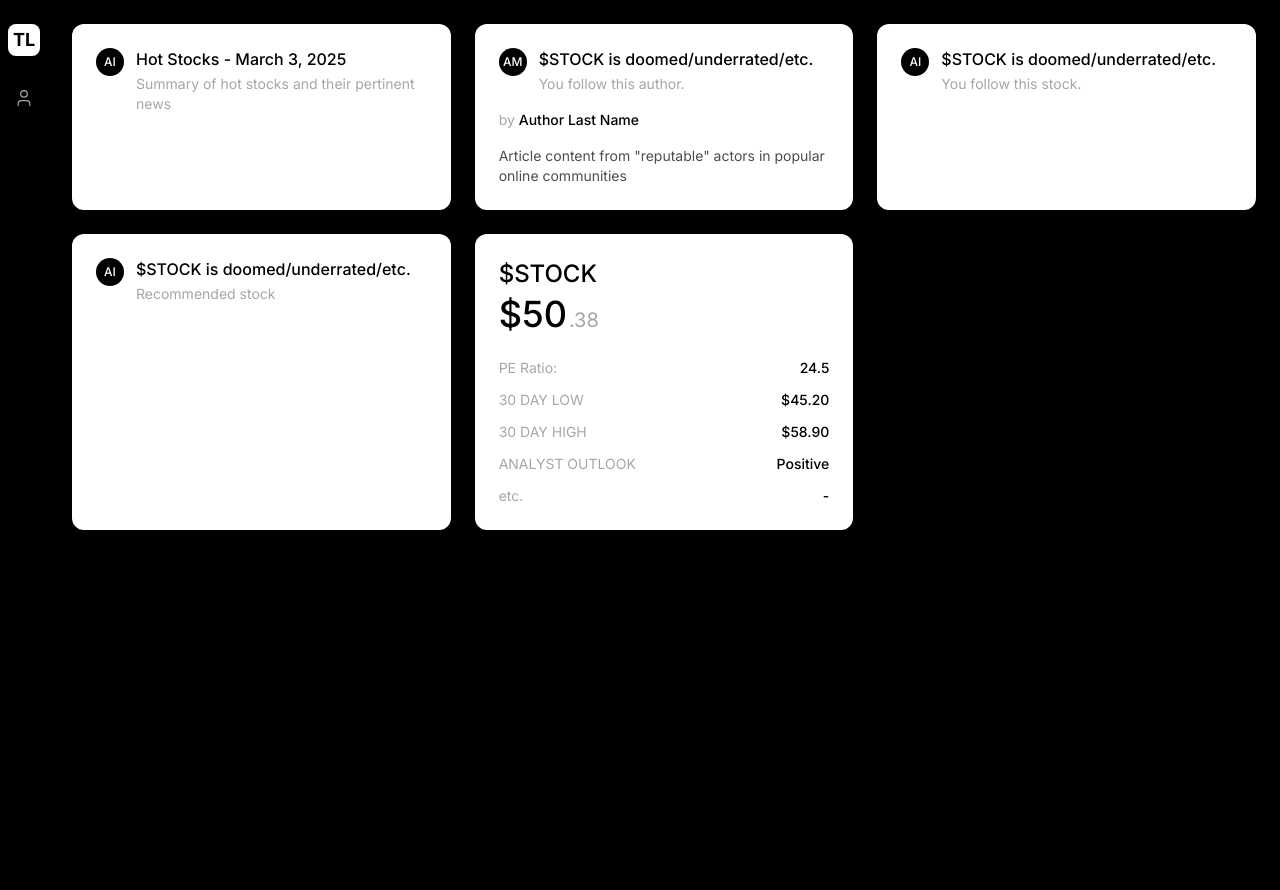
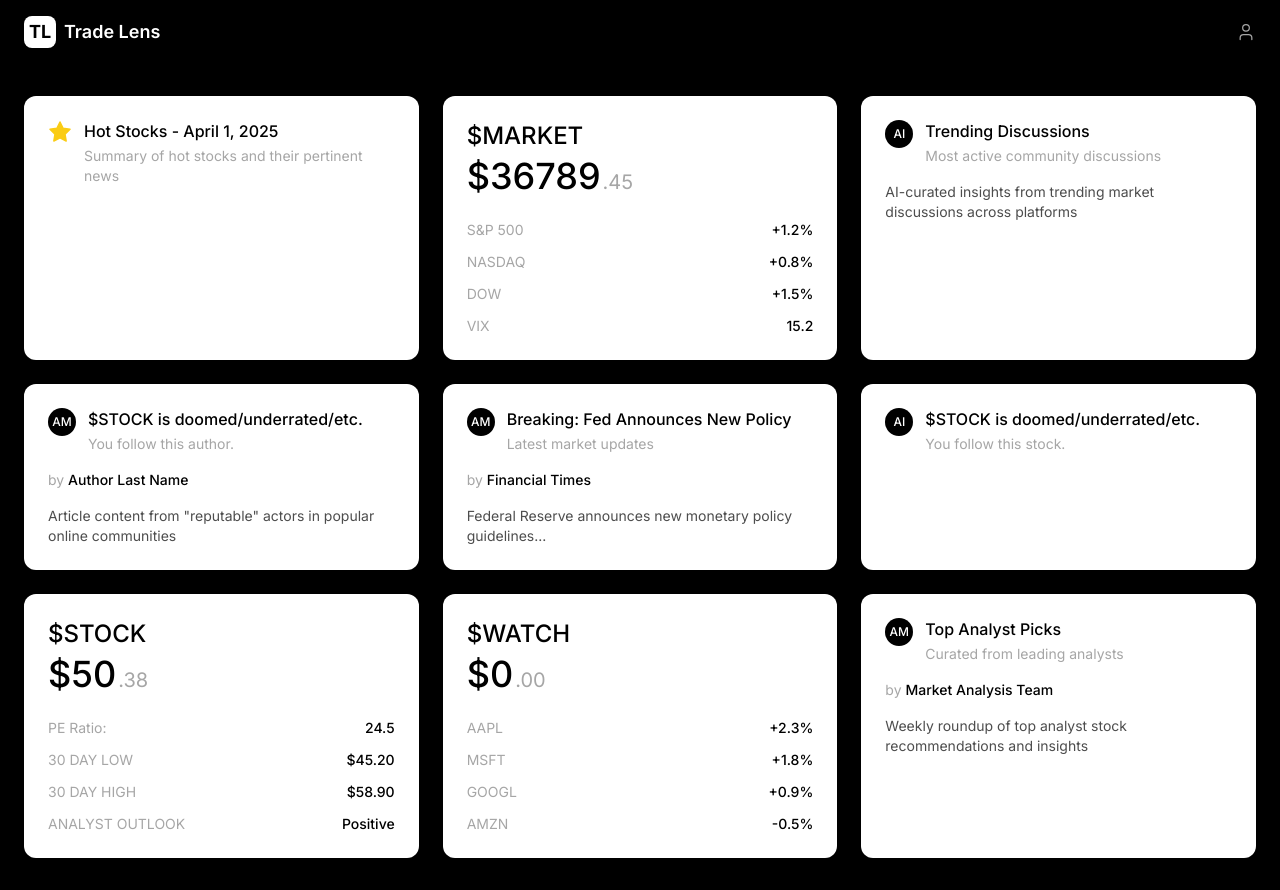
Before and after one commit to sid8285/tradelens, a Next.js app: page / in a window 1280 px wide. Before the commit the page ends 800 px from the top, so only its background shows below. Built offline with nearby package versions, Linux system fonts and the light colour scheme.

Commit message:
Detailed stock page and styling

```diff
--- /dev/null
+++ b/app/components/Header.tsx
@@ -0,0 +1,25 @@
+import Link from 'next/link'
+import { User } from 'lucide-react'
+import Logo from './Logo'
+
+export default function Header() {
+  return (
+    <header className="bg-black">
+      <div className="max-w-7xl mx-auto px-6 py-4">
+        <div className="flex items-center justify-between">
+          <Logo />
+          <Link
+            href="/account"
+            className="group w-5 h-5 flex items-center justify-center"
+          >
+            <User
+              className="w-full h-full text-gray-400 group-hover:text-white transition-colors duration-200"
+              strokeWidth={1.5}
+            />
+            <span className="sr-only">Account</span>
+          </Link>
+        </div>
+      </div>
+    </header>
+  )
+}
--- a/app/components/Navigation.tsx
+++ b/app/components/Navigation.tsx
@@ -1,14 +1,10 @@
 import Link from 'next/link'
 import { User } from 'lucide-react'
-import Logo from './Logo'
 
 export default function Navigation() {
   return (
     <nav className="fixed top-0 left-0 w-12 h-screen bg-black flex flex-col items-center pt-6">
       <div className="flex flex-col items-center space-y-8">
-        <div className="w-8 h-8 bg-white rounded-lg flex items-center justify-center">
-          <span className="text-black font-bold text-lg">TL</span>
-        </div>
         <Link
           href="/account"
           className="group w-5 h-5 flex items-center justify-center"
--- a/app/components/StockInsightCard.tsx
+++ b/app/components/StockInsightCard.tsx
@@ -1,5 +1,6 @@
 import Link from 'next/link'
 import Badge from './Badge';
+import { Star } from 'lucide-react';
 
 interface StockInsightCardProps {
   type: 'article' | 'community' | 'stats';
@@ -35,7 +36,11 @@ export default function StockInsightCard({
       {(type === 'article' || type === 'community') && (
         <div className="space-y-4">
           <div className="flex items-start gap-3">
-            {source && <Badge type={source.type} />}
+            {isHotStocks ? (
+              <Star className="w-6 h-6 text-yellow-400 flex-shrink-0" fill="currentColor" strokeWidth={1.5} />
+            ) : (
+              source && <Badge type={source.type} />
+            )}
             <div className="min-w-0 flex-1">
               <h3 className="text-base font-medium text-black leading-snug">{title}</h3>
               {source?.description && (
--- a/app/hot-stocks/page.tsx
+++ b/app/hot-stocks/page.tsx
@@ -1,27 +1,25 @@
 import Link from 'next/link'
 import { ArrowLeft } from 'lucide-react'
-import Logo from '../components/Logo'
-import Navigation from '../components/Navigation'
+import Header from '../components/Header'
 
 const mockStocks = [
-  { id: 1, symbol: '$STOCK', description: 'New product released by $STOCK today has led to investor interest in the stock. Click for more information!' },
-  { id: 2, symbol: '$STOCK', description: 'Recent earnings report shows promising growth' },
-  { id: 3, symbol: '$STOCK', description: 'Analyst upgrades drive stock momentum' },
-  { id: 4, symbol: '$STOCK', description: 'Market sentiment shifts positively' },
-  { id: 5, symbol: '$STOCK', description: 'Technical indicators suggest bullish trend' },
-  { id: 6, symbol: '$STOCK', description: 'Partnership announcement boosts investor confidence' },
-  { id: 7, symbol: '$STOCK', description: 'Industry leadership position strengthens' },
-  { id: 8, symbol: '$STOCK', description: 'Innovation in product development' },
-  { id: 9, symbol: '$STOCK', description: 'Strategic acquisition completed successfully' }
+  { id: 1, symbol: 'AAPL', description: 'New product released by Apple today has led to investor interest in the stock. Click for more information!' },
+  { id: 2, symbol: 'TSLA', description: 'Recent earnings report shows promising growth' },
+  { id: 3, symbol: 'NVDA', description: 'Analyst upgrades drive stock momentum' },
+  { id: 4, symbol: 'META', description: 'Market sentiment shifts positively' },
+  { id: 5, symbol: 'MSFT', description: 'Technical indicators suggest bullish trend' },
+  { id: 6, symbol: 'AMZN', description: 'Partnership announcement boosts investor confidence' },
+  { id: 7, symbol: 'GOOGL', description: 'Industry leadership position strengthens' },
+  { id: 8, symbol: 'AMD', description: 'Innovation in product development' },
+  { id: 9, symbol: 'NFLX', description: 'Strategic acquisition completed successfully' }
 ];
 
 export default function HotStocksPage() {
   return (
-    <div className="flex min-h-screen">
-      <Navigation />
-      <main className="flex-1 ml-12">
-        <div className="max-w-7xl mx-auto p-6">
-          <div className="flex items-center justify-between mb-8">
+    <div className="min-h-screen bg-black">
+      <Header />
+      <main className="max-w-7xl mx-auto px-6 py-8">
+        <div className="mb-8">
           <Link
             href="/"
             className="inline-flex items-center text-white hover:text-gray-300 transition-colors"
@@ -29,27 +27,28 @@ export default function HotStocksPage() {
             <ArrowLeft className="w-5 h-5 mr-2" />
             Back to Dashboard
           </Link>
-            <Logo />
         </div>
 
-          <div className="bg-black">
+        <div>
           <h1 className="text-4xl font-bold text-gray-400 mb-6">HOT STOCKS</h1>
           <div className="space-y-3">
             {mockStocks.map((stock) => (
-                <button
+              <Link
                 key={stock.id}
-                  className="w-full bg-white rounded-lg p-4 text-left hover:bg-gray-50 transition-colors"
+                href={`/stock/${stock.symbol}`}
+                className="block w-full"
               >
+                <div className="w-full bg-white rounded-lg p-4 text-left hover:bg-gray-50 transition-colors">
                   <div className="flex items-center justify-between">
                     <div>
-                      <h3 className="text-lg font-medium text-black">{stock.id}. {stock.symbol}</h3>
+                      <h3 className="text-lg font-medium text-black">{stock.id}. ${stock.symbol}</h3>
                       <p className="text-gray-600 mt-1">{stock.description}</p>
                     </div>
                     <ArrowLeft className="w-5 h-5 text-gray-400 transform rotate-180" />
                   </div>
-                </button>
+                </div>
+              </Link>
             ))}
-            </div>
           </div>
         </div>
       </main>
--- a/app/page.tsx
+++ b/app/page.tsx
@@ -1,14 +1,47 @@
-import Navigation from './components/Navigation'
 import StockInsightCard from './components/StockInsightCard'
+import Header from './components/Header'
+
+// Function to format the current date
+function getCurrentDate() {
+  const date = new Date()
+  const months = ['January', 'February', 'March', 'April', 'May', 'June', 'July', 'August', 'September', 'October', 'November', 'December']
+  const month = months[date.getMonth()]
+  const day = date.getDate()
+  const year = date.getFullYear()
+  return `${month} ${day}, ${year}`
+}
 
 const mockData = {
   hotStocks: {
-    title: 'Hot Stocks - March 3, 2025',
+    title: `Hot Stocks - ${getCurrentDate()}`,
     type: 'article' as const,
     source: {
       type: 'AI' as const,
       description: 'Summary of hot stocks and their pertinent news'
     }
+  },
+  marketOverview: {
+    type: 'stats' as const,
+    title: 'Market Overview',
+    stockData: {
+      symbol: 'MARKET',
+      price: 36789.45,
+      stats: [
+        { label: 'S&P 500', value: '+1.2%' },
+        { label: 'NASDAQ', value: '+0.8%' },
+        { label: 'DOW', value: '+1.5%' },
+        { label: 'VIX', value: '15.2' }
+      ]
+    }
+  },
+  trendingDiscussions: {
+    title: 'Trending Discussions',
+    type: 'community' as const,
+    source: {
+      type: 'AI' as const,
+      description: 'Most active community discussions'
+    },
+    content: 'AI-curated insights from trending market discussions across platforms'
   },
   articles: [
     {
@@ -22,6 +55,16 @@ const mockData = {
       authorName: 'Author Last Name'
     }
   ],
+  latestNews: {
+    title: 'Breaking: Fed Announces New Policy',
+    type: 'article' as const,
+    source: {
+      type: 'AM' as const,
+      description: 'Latest market updates'
+    },
+    content: 'Federal Reserve announces new monetary policy guidelines...',
+    authorName: 'Financial Times'
+  },
   communityInsights: [
     {
       title: '$STOCK is doomed/underrated/etc.',
@@ -50,36 +93,73 @@ const mockData = {
         { label: 'PE Ratio:', value: '24.5' },
         { label: '30 DAY LOW', value: '$45.20' },
         { label: '30 DAY HIGH', value: '$58.90' },
-        { label: 'ANALYST OUTLOOK', value: 'Positive' },
-        { label: 'etc.', value: '-' }
+        { label: 'ANALYST OUTLOOK', value: 'Positive' }
       ]
     }
+  },
+  watchlistPerformance: {
+    type: 'stats' as const,
+    title: 'Watchlist Performance',
+    stockData: {
+      symbol: 'WATCH',
+      price: 0,
+      stats: [
+        { label: 'AAPL', value: '+2.3%' },
+        { label: 'MSFT', value: '+1.8%' },
+        { label: 'GOOGL', value: '+0.9%' },
+        { label: 'AMZN', value: '-0.5%' }
+      ]
+    }
+  },
+  topAnalysts: {
+    title: 'Top Analyst Picks',
+    type: 'article' as const,
+    source: {
+      type: 'AM' as const,
+      description: 'Curated from leading analysts'
+    },
+    content: 'Weekly roundup of top analyst stock recommendations and insights',
+    authorName: 'Market Analysis Team'
   }
 };
 
 export default function Home() {
   return (
-    <div className="flex min-h-screen">
-      <Navigation />
-      <main className="flex-1 ml-12">
-        <div className="max-w-7xl mx-auto p-6">
+    <div className="min-h-screen bg-black">
+      <Header />
+      <main className="max-w-7xl mx-auto px-6 py-8">
         <div className="grid grid-cols-1 md:grid-cols-2 lg:grid-cols-3 gap-6">
+          {/* Row 1 */}
           <div className="bg-white rounded-xl p-6">
             <StockInsightCard {...mockData.hotStocks} isHotStocks={true} />
           </div>
-            {mockData.articles.map((article, index) => (
-              <div key={`article-${index}`} className="bg-white rounded-xl p-6">
-                <StockInsightCard key={`article-${index}`} {...article} />
+          <div className="bg-white rounded-xl p-6">
+            <StockInsightCard {...mockData.marketOverview} />
           </div>
-            ))}
-            {mockData.communityInsights.map((insight, index) => (
-              <div key={`insight-${index}`} className="bg-white rounded-xl p-6">
-                <StockInsightCard key={`insight-${index}`} {...insight} />
+          <div className="bg-white rounded-xl p-6">
+            <StockInsightCard {...mockData.trendingDiscussions} />
           </div>
-            ))}
+
+          {/* Row 2 */}
+          <div className="bg-white rounded-xl p-6">
+            <StockInsightCard {...mockData.articles[0]} />
+          </div>
+          <div className="bg-white rounded-xl p-6">
+            <StockInsightCard {...mockData.latestNews} />
+          </div>
+          <div className="bg-white rounded-xl p-6">
+            <StockInsightCard {...mockData.communityInsights[0]} />
+          </div>
+
+          {/* Row 3 */}
           <div className="bg-white rounded-xl p-6">
             <StockInsightCard {...mockData.stockStats} />
           </div>
+          <div className="bg-white rounded-xl p-6">
+            <StockInsightCard {...mockData.watchlistPerformance} />
+          </div>
+          <div className="bg-white rounded-xl p-6">
+            <StockInsightCard {...mockData.topAnalysts} />
           </div>
         </div>
       </main>
--- a/app/stock/[symbol]/page.tsx
+++ b/app/stock/[symbol]/page.tsx
@@ -1,103 +1,87 @@
 'use client'
 
-import { useParams } from 'next/navigation'
-import Navigation from '../../components/Navigation'
+import Link from 'next/link'
+import { ArrowLeft } from 'lucide-react'
+import Header from '../../components/Header'
 
-export default function StockPage() {
-  const params = useParams()
-  const symbol = params.symbol as string
+interface StockPageProps {
+  params: {
+    symbol: string
+  }
+}
+
+export default function StockPage({ params }: StockPageProps) {
+  const { symbol } = params;
 
   return (
-    <main className="flex min-h-screen bg-gray-950">
-      <Navigation />
+    <div className="min-h-screen bg-white">
+      <Header />
+      <main className="max-w-7xl mx-auto px-6 py-8">
+        <div className="mb-8">
+          <Link
+            href="/hot-stocks"
+            className="inline-flex items-center text-black hover:text-gray-600 transition-colors"
+          >
+            <ArrowLeft className="w-5 h-5 mr-2" />
+            Back to Hot Stocks
+          </Link>
+        </div>
 
-      <div className="ml-16 flex-1 p-8">
-        <div className="max-w-7xl mx-auto">
-          <header className="mb-8">
+        {/* Header Section */}
+        <div className="mb-8">
           <div className="flex items-start justify-between">
             <div>
-                <h1 className="text-4xl font-bold">${symbol}</h1>
-                <p className="text-gray-400 mt-2">Technology • NASDAQ</p>
+              <h1 className="text-4xl font-bold text-black">${symbol}</h1>
+              <p className="text-gray-400 mt-2">AI Generated description of company</p>
             </div>
             <div className="text-right">
-                <div className="text-3xl font-bold">$175.84</div>
-                <div className="text-green-500 text-lg">+2.45%</div>
-              </div>
-            </div>
-          </header>
-
-          <div className="grid grid-cols-1 lg:grid-cols-3 gap-8">
-            <div className="lg:col-span-2">
-              <div className="bg-gray-900 rounded-lg p-6 mb-8">
-                <h2 className="text-xl font-bold mb-4">Price Chart</h2>
-                <div className="h-96 bg-gray-800 rounded-lg"></div>
-              </div>
-
-              <div className="bg-gray-900 rounded-lg p-6">
-                <h2 className="text-xl font-bold mb-4">Community Sentiment</h2>
-                <div className="space-y-4">
-                  {[1, 2, 3].map((i) => (
-                    <div key={i} className="bg-gray-800 p-4 rounded-lg">
-                      <div className="flex items-center justify-between mb-2">
-                        <div className="flex items-center">
-                          <div className="w-8 h-8 bg-gray-700 rounded-full"></div>
-                          <div className="ml-3">
-                            <div className="font-medium">User{i}</div>
-                            <div className="text-sm text-gray-400">2 hours ago</div>
-                          </div>
-                        </div>
-                        <div className="text-green-500">+75 Sentiment</div>
-                      </div>
-                      <p className="text-gray-300">
-                        Sample sentiment analysis comment about the stock...
-                      </p>
-                    </div>
-                  ))}
+              <div className="text-2xl font-medium text-black">Overall Sentiment Score:</div>
+              <div className="text-4xl font-bold text-black mt-1">49</div>
             </div>
           </div>
         </div>
 
-            <div className="space-y-6">
-              <div className="bg-gray-900 rounded-lg p-6">
-                <h2 className="text-xl font-bold mb-4">Key Statistics</h2>
-                <div className="space-y-4">
-                  {[
-                    { label: 'Market Cap', value: '$2.8T' },
-                    { label: 'P/E Ratio', value: '28.5' },
-                    { label: '52 Week High', value: '$198.23' },
-                    { label: '52 Week Low', value: '$124.17' },
-                    { label: 'Volume', value: '64.2M' },
-                  ].map((stat) => (
-                    <div key={stat.label} className="flex justify-between">
-                      <span className="text-gray-400">{stat.label}</span>
-                      <span className="font-medium">{stat.value}</span>
-                    </div>
-                  ))}
-                </div>
+        {/* Description Section */}
+        <div className="bg-gray-50 rounded-xl p-6 mb-8">
+          <h2 className="text-lg font-medium text-black mb-4">AI Generated description of the stock...</h2>
+          <div className="h-64 bg-gray-100 rounded-lg"></div>
         </div>
 
-              <div className="bg-gray-900 rounded-lg p-6">
-                <h2 className="text-xl font-bold mb-4">AI Analysis</h2>
-                <div className="space-y-4">
-                  <div className="flex items-center justify-between">
-                    <span className="text-gray-400">Sentiment Score</span>
-                    <span className="text-green-500 font-bold">85</span>
+        {/* Insights Section */}
+        <div>
+          <h2 className="text-2xl font-bold text-black mb-6">Insights</h2>
+          <p className="text-gray-400 mb-6">Community Driven</p>
+
+          <div className="grid grid-cols-1 md:grid-cols-3 gap-6">
+            {/* Reddit Section */}
+            <div className="bg-gray-50 rounded-xl p-6">
+              <div className="flex items-center gap-2 mb-4">
+                <div className="w-6 h-6 bg-gray-200 rounded-full"></div>
+                <h3 className="text-lg font-medium text-black">Reddit</h3>
               </div>
-                  <div className="bg-gray-800 p-4 rounded-lg">
-                    <p className="text-gray-300">
-                      AI-generated analysis of current market sentiment and potential trends...
-                    </p>
-                  </div>
-                </div>
+              <p className="text-gray-600">AI Generated summary from curated Reddit communities</p>
             </div>
 
-              <button className="w-full bg-blue-600 hover:bg-blue-700 text-white font-medium py-3 px-4 rounded-lg transition-colors">
-                Add to Watchlist
-              </button>
+            {/* Discord Section */}
+            <div className="bg-gray-50 rounded-xl p-6">
+              <div className="flex items-center gap-2 mb-4">
+                <div className="w-6 h-6 bg-gray-200 rounded-full"></div>
+                <h3 className="text-lg font-medium text-black">Discord</h3>
               </div>
+              <p className="text-gray-600">AI Generated summary from curated Reddit communities</p>
+            </div>
+
+            {/* Blogs Section */}
+            <div className="bg-gray-50 rounded-xl p-6">
+              <div className="flex items-center gap-2 mb-4">
+                <div className="w-6 h-6 bg-gray-200 rounded-full"></div>
+                <h3 className="text-lg font-medium text-black">Blogs/Etc.</h3>
+              </div>
+              <p className="text-gray-600">AI Generated summary from blogs and other curated authors</p>
             </div>
           </div>
         </div>
       </main>
+    </div>
   )
 }
```
Also changed, not shown: 1 other file (tests, documents, lock files or other folders). Lines whose indentation alone changed are shown as unchanged.
